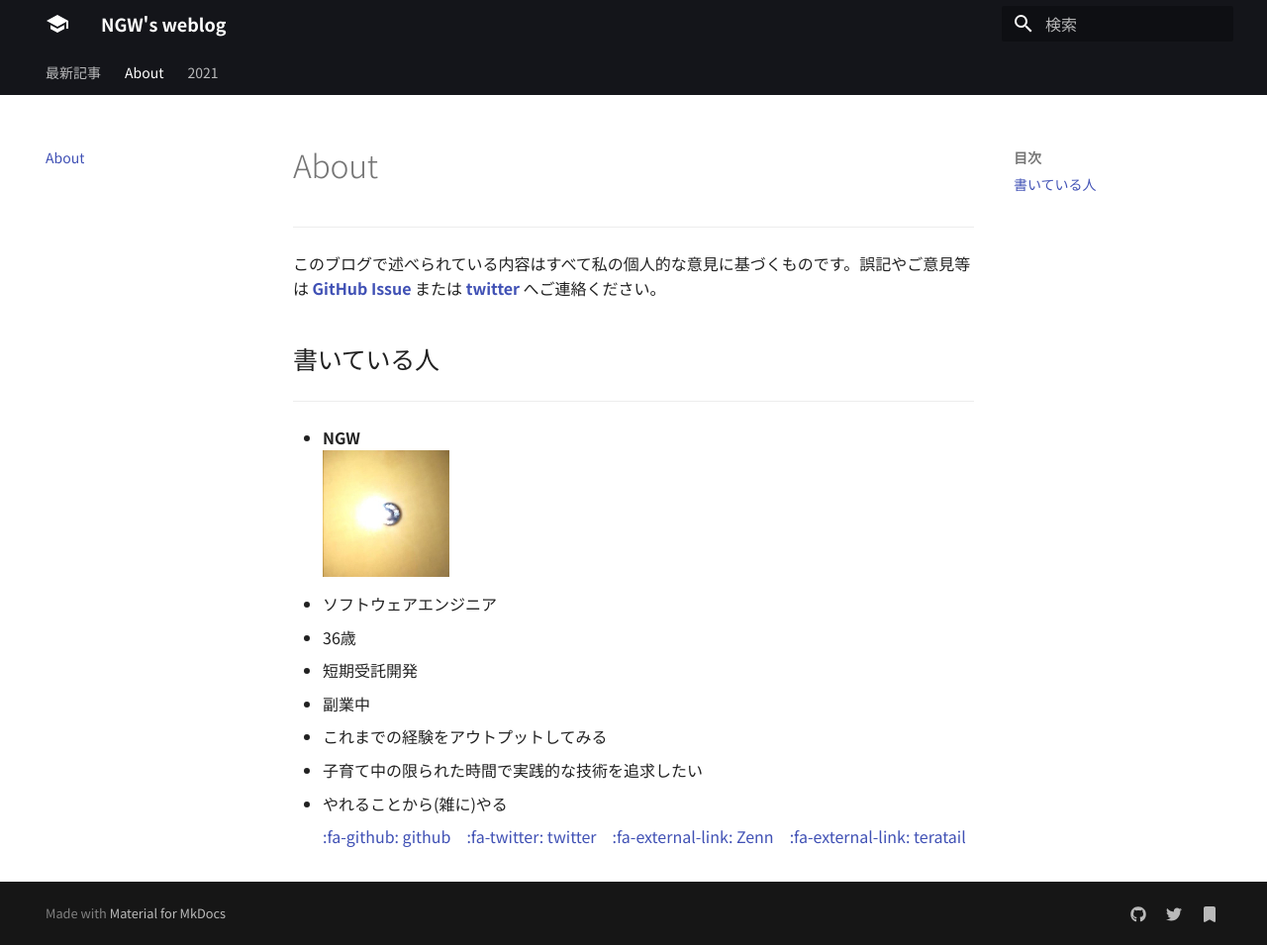
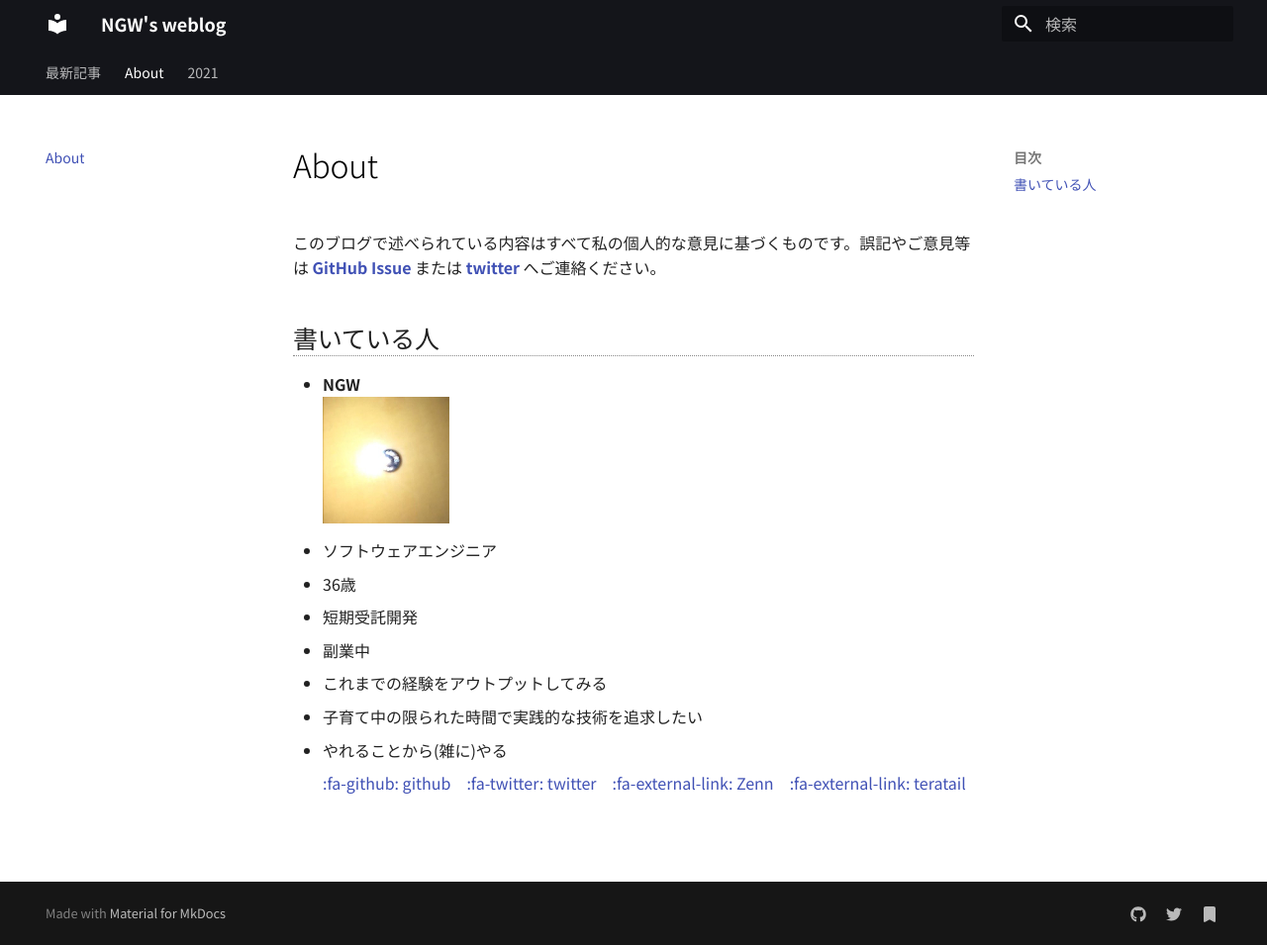
Before and after one commit to ngwork0301/mkdocs-blog, an MkDocs documentation site: the page built from blog/docs/about.md, in a window 1280 px wide and 955 px high. Shown: the whole window at 99% size. Built offline with MkDocs 1.6.1 and Material for MkDocs 9.7.7, drawn with Linux system fonts in a browser that asks for light colours; nearby versions of some CDN libraries; some web fonts are replaced.

Commit message:
Update style.

```diff
--- a/blog/docs/about.md
+++ b/blog/docs/about.md
@@ -1,10 +1,8 @@
 # About
------
 
 このブログで述べられている内容はすべて私の個人的な意見に基づくものです。誤記やご意見等は **[GitHub Issue](https://github.com/ngwork0301/ngwork0301.github.io/issues)** または **[twitter](https://twitter.com/ngwork0301)** へご連絡ください。
 
 ## 書いている人
------
 * **NGW**
     ![Screenshot](img/ngwicon.png)
 * ソフトウェアエンジニア
--- a/blog/docs/css/custom.css
+++ b/blog/docs/css/custom.css
@@ -20,3 +20,14 @@
 .md-typeset .codehilitetable .md-clipboard:hover:before {
   color: rgba(102,217,224,1);
 }
+
+.md-typeset h1 {
+  font-size: 24pt;
+  /* font-weight: bold; */
+  color: #000;
+  /* border-bottom: solid 2px #f18b21; */
+  padding-bottom: 5px;
+}
+.md-typeset h2 {
+  border-bottom: 1px dotted #888;
+}
--- a/blog/mkdocs.yml
+++ b/blog/mkdocs.yml
@@ -14,9 +14,6 @@ theme:
   extra:
     search:
         language: 'ja'
-  icon:
-    logo: material/school
-    repo: fontawesome/brands/git-alt
 
 markdown_extensions:
     - meta
@@ -55,6 +52,7 @@ extra_css:
     - "https://fonts.googleapis.com/earlyaccess/notosansjp.css"
     - "https://fonts.googleapis.com/css?family=Open+Sans:600,800"
     - "https://maxcdn.bootstrapcdn.com/font-awesome/4.6.1/css/font-awesome.min.css"
+    - "css/custom.css"
 
 extra_javascript:
   - http://cdn.mathjax.org/mathjax/latest/MathJax.js?config=TeX-AMS-MML_HTMLorMML
```
Also changed, not shown: blog/docs/2021/python-debug-gdb.md (line endings or trailing spaces). Lines whose indentation alone changed are shown as unchanged.
